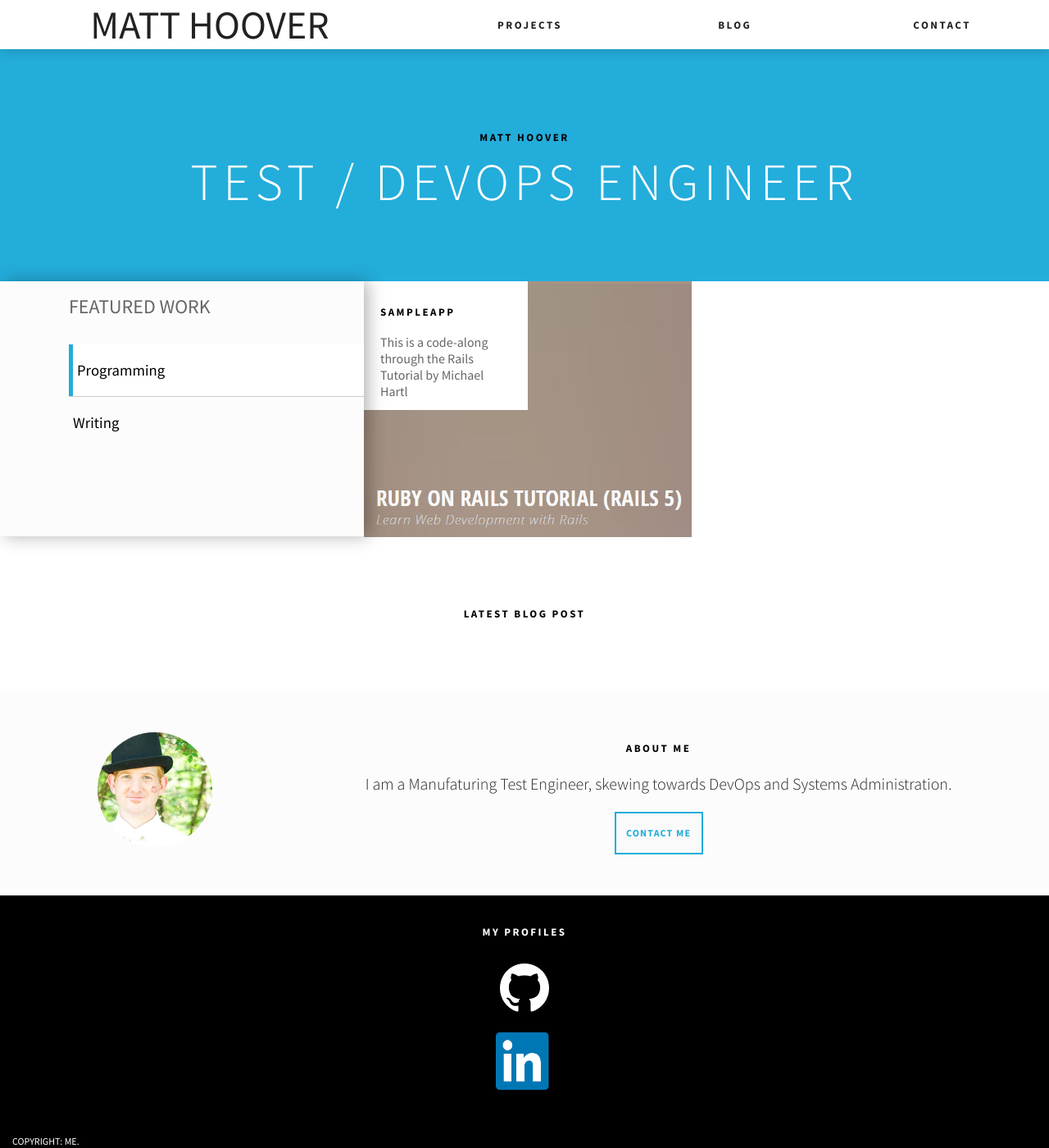
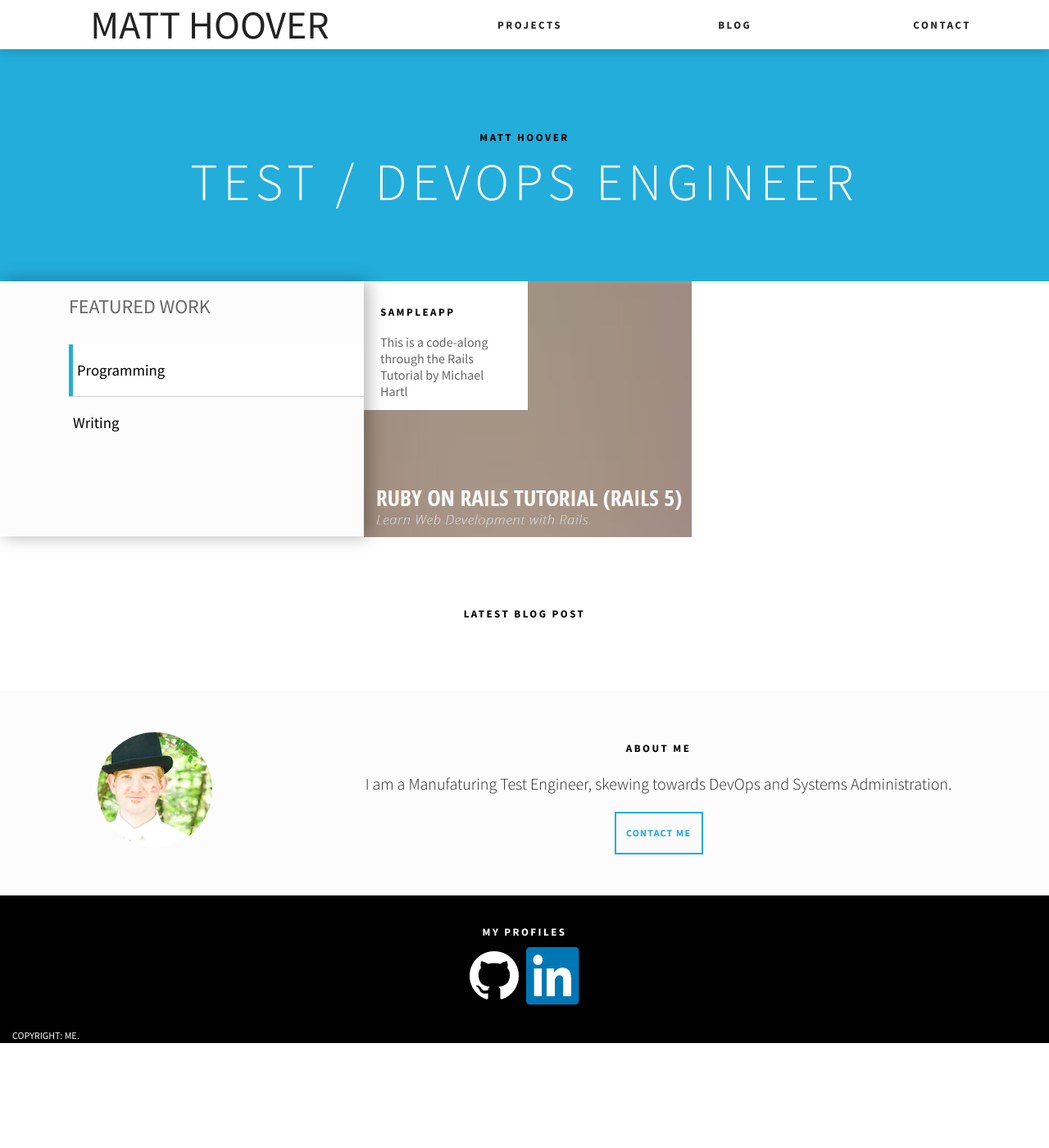
Before and after one commit to machuu/machuu.github.io, a Jekyll site: the page built from index.html, in a window 1280 px wide and 1400 px high. Shown: the whole window at 82% size. Built offline with Jekyll 4.4.1, drawn with Linux system fonts in a browser that asks for light colours.

Commit message:
Take Profile Links out of list

```diff
--- a/_includes/footer.html
+++ b/_includes/footer.html
@@ -2,18 +2,12 @@
 	<div class="sub-footer">
 		<div class="my-profiles">
 			<h2 class="profiles-heading">My Profiles</h2>
-			<ul>
-				<li>
 			<a href="https://github.com/machuu" target="_blank">
 				<svg id="profile-link-image" viewBox="0 0 1792 1792" xmlns="http://www.w3.org/2000/svg"><path d="M1664 896q0 251-146.5 451.5t-378.5 277.5q-27 5-39.5-7t-12.5-30v-211q0-97-52-142 57-6 102.5-18t94-39 81-66.5 53-105 20.5-150.5q0-121-79-206 37-91-8-204-28-9-81 11t-92 44l-38 24q-93-26-192-26t-192 26q-16-11-42.5-27t-83.5-38.5-86-13.5q-44 113-7 204-79 85-79 206 0 85 20.5 150t52.5 105 80.5 67 94 39 102.5 18q-40 36-49 103-21 10-45 15t-57 5-65.5-21.5-55.5-62.5q-19-32-48.5-52t-49.5-24l-20-3q-21 0-29 4.5t-5 11.5 9 14 13 12l7 5q22 10 43.5 38t31.5 51l10 23q13 38 44 61.5t67 30 69.5 7 55.5-3.5l23-4q0 38 .5 89t.5 54q0 18-13 30t-40 7q-232-77-378.5-277.5t-146.5-451.5q0-209 103-385.5t279.5-279.5 385.5-103 385.5 103 279.5 279.5 103 385.5z" fill="#fff"/></svg>
 			</a>
-				</li>
-				<li>
 			<a href="https://www.linkedin.com/in/matthew-hoover-1980192a" target="_blank">
 				<img src="/images/LinkedIn.png" id="profile-link-image" >
 			</a>
-				</li>
-			</ul>
 		</div>
 	</div>
 	<div class="main-footer">
```
Lines whose indentation alone changed are shown as unchanged.
